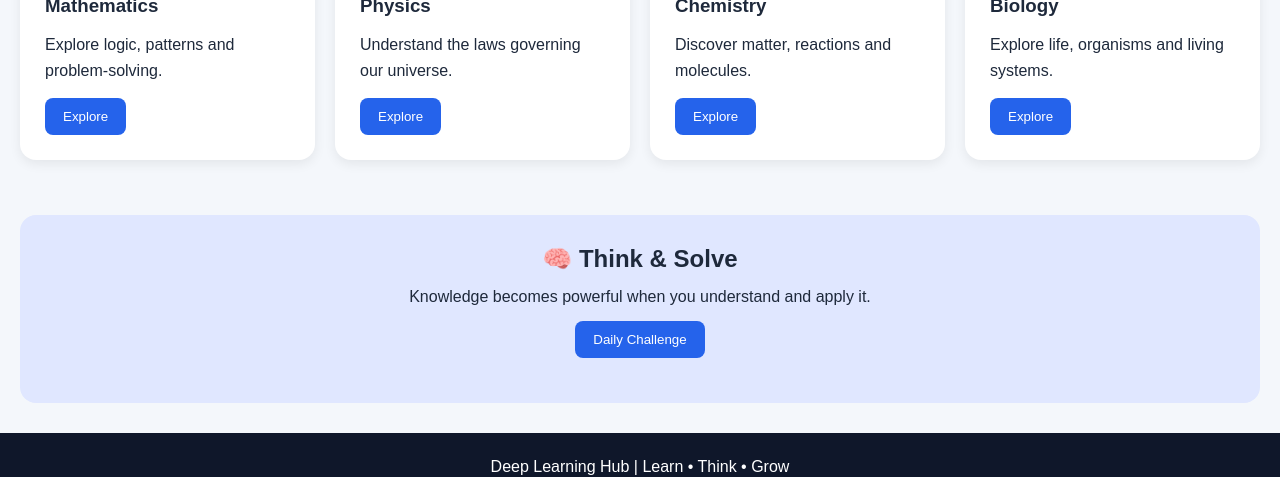
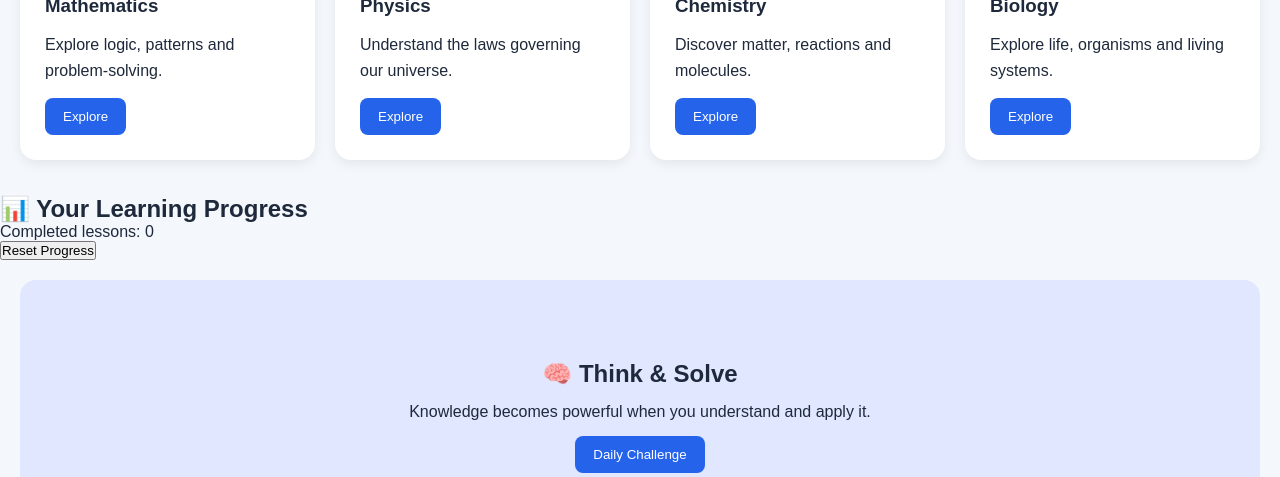
Before and after one commit to mohammadfuad013-lang/Deep-Learning-Hub, a plain HTML site: page index.html in a window 1280 px wide. Shown: the part 488-965 px from the top of the page. Drawn offline with Linux system fonts and the light colour scheme.

Commit message:
Add learning and progress sections to index.html

```diff
--- a/index.html
+++ b/index.html
@@ -42,7 +42,24 @@
     </div>
 </div>
 
-</section><section class="thinking">
+</section> </section>
+
+<section id="learningArea" class="learningArea"></section>
+
+<section id="progressArea" class="progressArea">
+    <h2>📊 Your Learning Progress</h2>
+    <p id="progressText">Completed lessons: 0</p>
+
+    <div class="progressBar">
+        <div id="progressFill"></div>
+    </div>
+
+    <button onclick="resetProgress()" class="resetBtn">
+        Reset Progress
+    </button>
+</section>
+
+<section class="thinking"><section class="thinking">
     <h2>🧠 Think & Solve</h2>
     <p>Knowledge becomes powerful when you understand and apply it.</p>
     <button onclick="challenge()">Daily Challenge</button>
```
